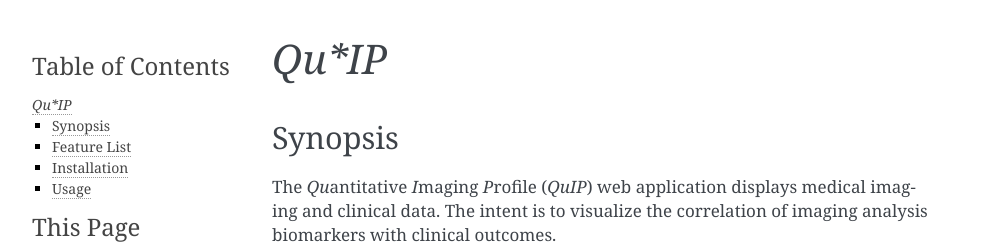
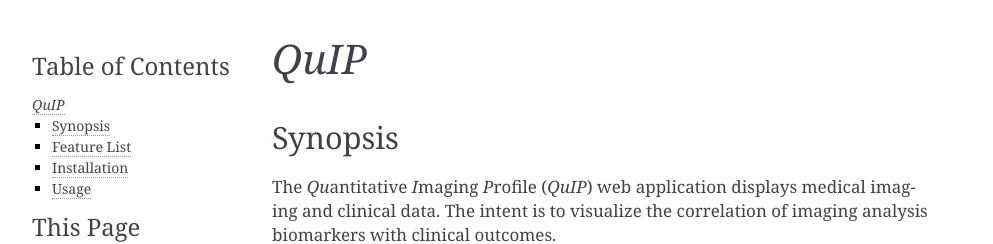
Before and after one commit to ohsu-qin/qiprofile, a Sphinx documentation site: the page built from doc/index.rst, in a window 1280 px wide. Shown: the top 244 px of the page, without its empty margins (148-1141 px from the left). Built offline with Sphinx 7.4.7, drawn with Linux system fonts in a browser that asks for light colours.

Commit message:
Fix the title.

```diff
--- a/doc/index.rst
+++ b/doc/index.rst
@@ -1,7 +1,7 @@
 .. _index:
 
 ===================================================================================
-*Qu*IP*
+*QuIP*
 ===================================================================================
 
 ********
```
